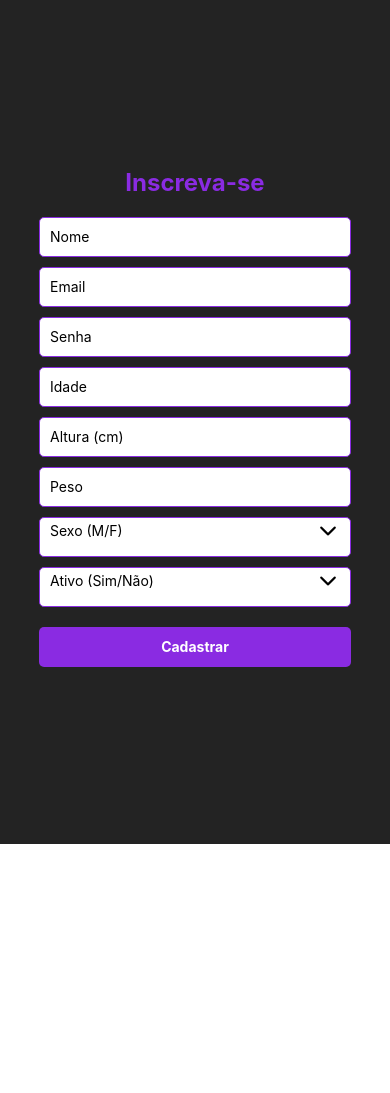
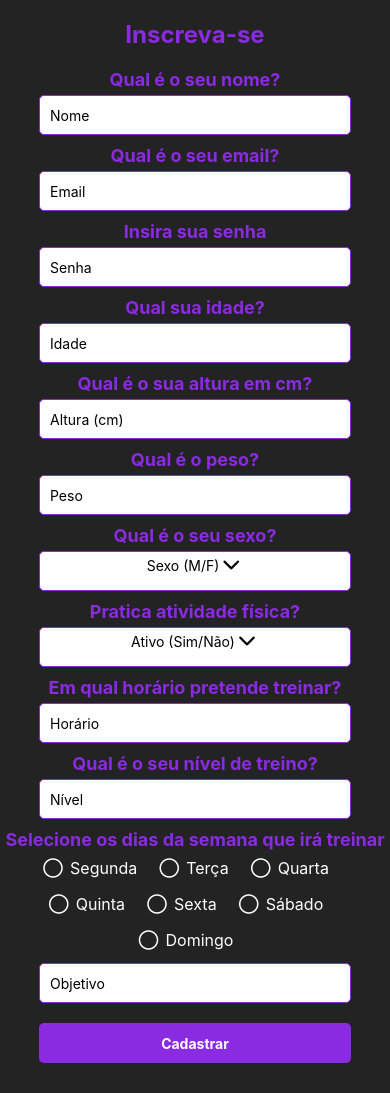
Before and after one commit to guimendes981/Fithub, a React Native app: screen /CadastroForm in a window 390 px wide. Before the commit the page ends 844 px from the top, so only its background shows below. Built offline with nearby package versions, Linux system fonts and the light colour scheme.

Commit message:
Adicionando novos campos de cadastro

```diff
--- a/src/components/CadastroForm.jsx
+++ b/src/components/CadastroForm.jsx
@@ -1,40 +1,52 @@
-import React, { useState } from 'react';
-import { View, Text, TextInput, TouchableOpacity, StyleSheet, ScrollView } from 'react-native';
-import { Ionicons } from '@expo/vector-icons';
-import { createUserWithEmailAndPassword } from 'firebase/auth';
-import { auth, db } from '../services/firebaseConfig';
-import { addDoc, collection } from 'firebase/firestore';
+import React, { useState } from "react";
+import {
+  View,
+  Text,
+  TextInput,
+  TouchableOpacity,
+  StyleSheet,
+  ScrollView,
+} from "react-native";
+import { Ionicons } from "@expo/vector-icons";
+import { createUserWithEmailAndPassword } from "firebase/auth";
+import { auth, db } from "../services/firebaseConfig";
+import { addDoc, collection } from "firebase/firestore";
 
 export default function CadastroForm({ navigation }) {
-  const [nome, setNome] = useState('');
-  const [email, setEmail] = useState('');
-  const [password, setPassword] = useState('');
-  const [idade, setIdade] = useState('');
-  const [altura, setAltura] = useState('');
-  const [peso, setPeso] = useState('');
-  const [sexo, setSexo] = useState('');
-  const [ativo, setAtivo] = useState('');
-  const [cadastrarError, setCadastrarError] = useState('');
+  const [nome, setNome] = useState("");
+  const [email, setEmail] = useState("");
+  const [password, setPassword] = useState("");
+  const [idade, setIdade] = useState("");
+  const [altura, setAltura] = useState("");
+  const [peso, setPeso] = useState("");
+  const [sexo, setSexo] = useState("");
+  const [ativo, setAtivo] = useState("");
+  const [horario, setHorario] = useState("");
+  const [nivel, setNivel] = useState("");
+  const [selectedDiasSemana, setSelectedDiasSemana] = useState([]);
+  const [objetivo, setObjetivo] = useState("");
+  const [treinou, setTreinou] = useState(false);
+  const [cadastrarError, setCadastrarError] = useState("");
   const [sexoOptionsVisible, setSexoOptionsVisible] = useState(false);
   const [ativoOptionsVisible, setAtivoOptionsVisible] = useState(false);
-  const [focusedField, setFocusedField] = useState('');
+  const [focusedField, setFocusedField] = useState("");
 
   const handleCadastro = () => {
     // Verificações dos campos
     if (!isValidEmail(email)) {
-      setCadastrarError('Email inválido');
+      setCadastrarError("Email inválido");
       return;
     }
     if (!idade.match(/^\d+$/)) {
-      setCadastrarError('Idade deve conter apenas números');
+      setCadastrarError("Idade deve conter apenas números");
       return;
     }
     if (!altura.match(/^\d+(\.|,)?\d*$/) && !altura.match(/^\d+$/)) {
-      setCadastrarError('Altura inválida');
+      setCadastrarError("Altura inválida");
       return;
     }
     if (!peso.match(/^\d+$/)) {
-      setCadastrarError('Peso deve conter apenas números');
+      setCadastrarError("Peso deve conter apenas números");
       return;
     }
 
@@ -50,15 +62,20 @@ export default function CadastroForm({ navigation }) {
             altura: parseFloat(altura),
             peso: parseInt(peso),
             sexo,
-          ativo: ativo === 'Sim' ? true : false,
+            ativo: ativo === "Sim" ? true : false,
+            horario,
+            nivel,
+            diaSemana,
+            objetivo,
+            treinou,
           });
 
           console.log("Document written with ID: ", docRef.id);
 
-        navigation.navigate('LoginForm'); // Substitua 'LoginForm' pelo nome correto do componente de login
+          navigation.navigate("LoginForm"); // Substitua 'LoginForm' pelo nome correto do componente de login
         } catch (error) {
           console.error("Error adding document: ", error);
-        setCadastrarError('Erro ao cadastrar usuário');
+          setCadastrarError("Erro ao cadastrar usuário");
         }
       })
       .catch((error) => {
@@ -93,7 +110,7 @@ export default function CadastroForm({ navigation }) {
   };
 
   const handleNomeChange = (text) => {
-    setNome(text.replace(/[^a-zA-Z\s]/g, ''));
+    setNome(text.replace(/[^a-zA-Z\s]/g, ""));
   };
 
   const handleEmailChange = (text) => {
@@ -101,108 +118,244 @@ export default function CadastroForm({ navigation }) {
   };
 
   const handleIdadeChange = (text) => {
-    setIdade(text.replace(/[^\d]/g, ''));
+    setIdade(text.replace(/[^\d]/g, ""));
   };
 
   const handleAlturaChange = (text) => {
-    setAltura(text.replace(/[^0-9.,]/g, ''));
+    setAltura(text.replace(/[^0-9.,]/g, ""));
   };
 
   const handlePesoChange = (text) => {
-    setPeso(text.replace(/[^\d]/g, ''));
+    setPeso(text.replace(/[^\d]/g, ""));
+  };
+
+  const handleDiaSemanaSelection = (dia) => {
+    if (selectedDiasSemana.includes(dia)) {
+      setSelectedDiasSemana(selectedDiasSemana.filter(item => item !== dia));
+    } else {
+      setSelectedDiasSemana([...selectedDiasSemana, dia]);
+    }
   };
 
   return (
     <ScrollView contentContainerStyle={styles.container}>
       <Text style={styles.title}>Inscreva-se</Text>
+
+      <Text style={styles.label}>Qual é o seu nome?</Text>
       <TextInput
         placeholder="Nome"
-        style={[styles.input, focusedField === 'nome' && styles.inputFocused]}
-        onFocus={() => setFocusedField('nome')}
-        onBlur={() => setFocusedField('')}
+        style={[styles.input, focusedField === "nome" && styles.inputFocused]}
+        onFocus={() => setFocusedField("nome")}
+        onBlur={() => setFocusedField("")}
         onChangeText={handleNomeChange}
         value={nome}
       />
+
+      <Text style={styles.label}>Qual é o seu email?</Text>
       <TextInput
         placeholder="Email"
-        style={[styles.input, focusedField === 'email' && styles.inputFocused]}
-        onFocus={() => setFocusedField('email')}
-        onBlur={() => setFocusedField('')}
+        style={[styles.input, focusedField === "email" && styles.inputFocused]}
+        onFocus={() => setFocusedField("email")}
+        onBlur={() => setFocusedField("")}
         onChangeText={handleEmailChange}
         value={email}
       />
+
+      <Text style={styles.label}>Insira sua senha</Text>
       <TextInput
         placeholder="Senha"
-        style={[styles.input, focusedField === 'password' && styles.inputFocused]}
-        onFocus={() => setFocusedField('password')}
-        onBlur={() => setFocusedField('')}
+        style={[
+          styles.input,
+          focusedField === "password" && styles.inputFocused,
+        ]}
+        onFocus={() => setFocusedField("password")}
+        onBlur={() => setFocusedField("")}
         secureTextEntry
         onChangeText={(text) => setPassword(text)}
         value={password}
       />
+
+      <Text style={styles.label}>Qual sua idade?</Text>
       <TextInput
         placeholder="Idade"
-        style={[styles.input, focusedField === 'idade' && styles.inputFocused]}
-        onFocus={() => setFocusedField('idade')}
-        onBlur={() => setFocusedField('')}
+        style={[styles.input, focusedField === "idade" && styles.inputFocused]}
+        onFocus={() => setFocusedField("idade")}
+        onBlur={() => setFocusedField("")}
         onChangeText={handleIdadeChange}
         value={idade}
         keyboardType="numeric"
       />
+
+      <Text style={styles.label}>Qual é o sua altura em cm?</Text>
       <TextInput
         placeholder="Altura (cm)"
-        style={[styles.input, focusedField === 'altura' && styles.inputFocused]}
-        onFocus={() => setFocusedField('altura')}
-        onBlur={() => setFocusedField('')}
+        style={[styles.input, focusedField === "altura" && styles.inputFocused]}
+        onFocus={() => setFocusedField("altura")}
+        onBlur={() => setFocusedField("")}
         onChangeText={handleAlturaChange}
         value={altura}
         keyboardType="numeric"
       />
+
+      <Text style={styles.label}>Qual é o peso?</Text>
       <TextInput
         placeholder="Peso"
-        style={[styles.input, focusedField === 'peso' && styles.inputFocused]}
-        onFocus={() => setFocusedField('peso')}
-        onBlur={() => setFocusedField('')}
+        style={[styles.input, focusedField === "peso" && styles.inputFocused]}
+        onFocus={() => setFocusedField("peso")}
+        onBlur={() => setFocusedField("")}
         onChangeText={handlePesoChange}
         value={peso}
         keyboardType="numeric"
       />
-      <View style={[styles.input, focusedField === 'sexo' && styles.inputFocused]}>
+
+      <Text style={styles.label}>Qual é o seu sexo?</Text>
+      <View
+        style={[styles.input, focusedField === "sexo" && styles.inputFocused]}
+      >
         <TouchableOpacity onPress={toggleSexoOptions}>
           <View style={styles.selectContainer}>
-            <Text>{sexo || 'Sexo (M/F)'}</Text>
-            <Ionicons name={sexoOptionsVisible ? 'chevron-up' : 'chevron-down'} size={24} color="#000" />
+            <Text>{sexo || "Sexo (M/F)"}</Text>
+            <Ionicons
+              name={sexoOptionsVisible ? "chevron-up" : "chevron-down"}
+              size={24}
+              color="#000"
+            />
           </View>
         </TouchableOpacity>
         {sexoOptionsVisible && (
           <View style={styles.optionsContainer}>
-            <TouchableOpacity onPress={() => selectSexoOption('Masculino')}>
+            <TouchableOpacity onPress={() => selectSexoOption("Masculino")}>
               <Text>Masculino</Text>
             </TouchableOpacity>
-            <TouchableOpacity onPress={() => selectSexoOption('Feminino')}>
+            <TouchableOpacity onPress={() => selectSexoOption("Feminino")}>
               <Text>Feminino</Text>
             </TouchableOpacity>
           </View>
         )}
       </View>
-      <View style={[styles.input, focusedField === 'ativo' && styles.inputFocused]}>
+
+      <Text style={styles.label}>Pratica atividade física?</Text>
+      <View
+        style={[styles.input, focusedField === "ativo" && styles.inputFocused]}
+      >
         <TouchableOpacity onPress={toggleAtivoOptions}>
           <View style={styles.selectContainer}>
-            <Text>{ativo || 'Ativo (Sim/Não)'}</Text>
-            <Ionicons name={ativoOptionsVisible ? 'chevron-up' : 'chevron-down'} size={24} color="#000" />
+            <Text>{ativo || "Ativo (Sim/Não)"}</Text>
+            <Ionicons
+              name={ativoOptionsVisible ? "chevron-up" : "chevron-down"}
+              size={24}
+              color="#000"
+            />
           </View>
         </TouchableOpacity>
         {ativoOptionsVisible && (
           <View style={styles.optionsContainer}>
-            <TouchableOpacity onPress={() => selectAtivoOption('Sim')}>
+            <TouchableOpacity onPress={() => selectAtivoOption("Sim")}>
               <Text>Ativo</Text>
             </TouchableOpacity>
-            <TouchableOpacity onPress={() => selectAtivoOption('Não')}>
+            <TouchableOpacity onPress={() => selectAtivoOption("Não")}>
               <Text>Sedentário</Text>
             </TouchableOpacity>
           </View>
         )}
       </View>
+
+
+      <Text style={styles.label}>Em qual horário pretende treinar?</Text>
+      <TextInput
+        placeholder="Horário"
+        style={[
+          styles.input,
+          focusedField === "horario" && styles.inputFocused,
+        ]}
+        onFocus={() => setFocusedField("horario")}
+        onBlur={() => setFocusedField("")}
+        onChangeText={(text) => setHorario(text)}
+        value={horario}
+      />
+
+
+<Text style={styles.label}>Qual é o seu nível de treino?</Text>
+      <TextInput
+        placeholder="Nível"
+        style={[styles.input, focusedField === "nivel" && styles.inputFocused]}
+        onFocus={() => setFocusedField("nivel")}
+        onBlur={() => setFocusedField("")}
+        onChangeText={(text) => setNivel(text)}
+        value={nivel}
+      />
+
+
+ <Text style={styles.label}>Selecione os dias da semana que irá treinar</Text>
+      <View style={styles.selectContainer}>
+        <TouchableOpacity style={styles.radioButton} onPress={() => handleDiaSemanaSelection('Segunda')}>
+          <Ionicons
+            name={selectedDiasSemana.includes('Segunda') ? 'radio-button-on' : 'radio-button-off'}
+            size={24}
+            color="#FFF"
+          />
+          <Text style={styles.radioText}>Segunda</Text>
+        </TouchableOpacity>
+        <TouchableOpacity style={styles.radioButton} onPress={() => handleDiaSemanaSelection('Terça')}>
+          <Ionicons
+            name={selectedDiasSemana.includes('Terça') ? 'radio-button-on' : 'radio-button-off'}
+            size={24}
+            color="#FFF"
+          />
+          <Text style={styles.radioText}>Terça</Text>
+        </TouchableOpacity>
+        <TouchableOpacity style={styles.radioButton} onPress={() => handleDiaSemanaSelection('Quarta')}>
+          <Ionicons
+            name={selectedDiasSemana.includes('Quarta') ? 'radio-button-on' : 'radio-button-off'}
+            size={24}
+            color="#FFF"
+          />
+          <Text style={styles.radioText}>Quarta</Text>
+        </TouchableOpacity>
+        <TouchableOpacity style={styles.radioButton} onPress={() => handleDiaSemanaSelection('Quinta')}>
+          <Ionicons
+            name={selectedDiasSemana.includes('Quinta') ? 'radio-button-on' : 'radio-button-off'}
+            size={24}
+            color="#FFF"
+          />
+          <Text style={styles.radioText}>Quinta</Text>
+        </TouchableOpacity>
+        <TouchableOpacity style={styles.radioButton} onPress={() => handleDiaSemanaSelection('Sexta')}>
+          <Ionicons
+            name={selectedDiasSemana.includes('Sexta') ? 'radio-button-on' : 'radio-button-off'}
+            size={24}
+            color="#FFF"
+          />
+          <Text style={styles.radioText}>Sexta</Text>
+        </TouchableOpacity>
+        <TouchableOpacity style={styles.radioButton} onPress={() => handleDiaSemanaSelection('Sábado')}>
+          <Ionicons
+            name={selectedDiasSemana.includes('Sábado') ? 'radio-button-on' : 'radio-button-off'}
+            size={24}
+            color="#FFF"
+          />
+          <Text style={styles.radioText}>Sábado</Text>
+        </TouchableOpacity>
+        <TouchableOpacity style={styles.radioButton} onPress={() => handleDiaSemanaSelection('Domingo')}>
+          <Ionicons
+            name={selectedDiasSemana.includes('Domingo') ? 'radio-button-on' : 'radio-button-off'}
+            size={24}
+            color="#FFF"
+          />
+          <Text style={styles.radioText}>Domingo</Text>
+        </TouchableOpacity>
+      </View>
+      <TextInput
+        placeholder="Objetivo"
+        style={[
+          styles.input,
+          focusedField === "objetivo" && styles.inputFocused,
+        ]}
+        onFocus={() => setFocusedField("objetivo")}
+        onBlur={() => setFocusedField("")}
+        onChangeText={(text) => setObjetivo(text)}
+        value={objetivo}
+      />
       <TouchableOpacity style={styles.button} onPress={handleCadastro}>
         <Text style={styles.buttonText}>Cadastrar</Text>
       </TouchableOpacity>
@@ -214,60 +367,77 @@ export default function CadastroForm({ navigation }) {
 const styles = StyleSheet.create({
   container: {
     flexGrow: 1,
-    justifyContent: 'center',
-    alignItems: 'center',
-    backgroundColor: '#232323',
+    justifyContent: "center",
+    alignItems: "center",
+    backgroundColor: "#232323",
     paddingVertical: 20,
   },
   title: {
     fontSize: 24,
-    fontWeight: 'bold',
-    color: '#8A2BE2',
+    fontWeight: "bold",
+    color: "#8A2BE2",
     marginBottom: 20,
   },
+  label: {
+    fontSize: 18,
+    fontWeight: "bold",
+    color: "#8A2BE2",
+    marginBottom: 5,
+  },
   input: {
-    width: '80%',
+    width: "80%",
     height: 40,
-    borderColor: '#8A2BE2',
+    borderColor: "#8A2BE2",
     borderWidth: 1,
     borderRadius: 5,
     marginBottom: 10,
     paddingHorizontal: 10,
-    backgroundColor: '#FFF',
+    backgroundColor: "#FFF",
   },
   inputFocused: {
-    borderColor: '#8A2BE2',
+    borderColor: "#8A2BE2",
   },
   button: {
-    width: '80%',
+    width: "80%",
     height: 40,
     borderRadius: 5,
-    backgroundColor: '#8A2BE2',
-    justifyContent: 'center',
-    alignItems: 'center',
+    backgroundColor: "#8A2BE2",
+    justifyContent: "center",
+    alignItems: "center",
     marginTop: 10,
   },
   buttonText: {
-    color: '#FFF',
-    fontWeight: 'bold',
+    color: "#FFF",
+    fontWeight: "bold",
   },
   errorText: {
-    color: 'red',
+    color: "red",
     marginTop: 10,
   },
   selectContainer: {
-    width: '100%',
     flexDirection: 'row',
-    justifyContent: 'space-between',
+    flexWrap: 'wrap',
+    justifyContent: 'center',
     alignItems: 'center',
   },
+  radioButton: {
+    flexDirection: 'row',
+    alignItems: 'center',
+    marginRight: 20,
+    marginBottom: 10,
+  },
+  radioText: {
+    fontSize: 16,
+    color: '#FFF',
+    marginLeft: 5,
+  },
   optionsContainer: {
-    position: 'absolute',
-    top: '100%',
-    width: '100%',
-    backgroundColor: '#FFF',
+    position: "absolute",
+    top: "100%",
+    width: "100%",
+    backgroundColor: "#FFF",
     borderWidth: 1,
-    borderColor: '#8A2BE2',
+    borderColor: "#8A2BE2",
     borderRadius: 5,
     zIndex: 9999999,
   },
```
Lines whose indentation alone changed are shown as unchanged.
